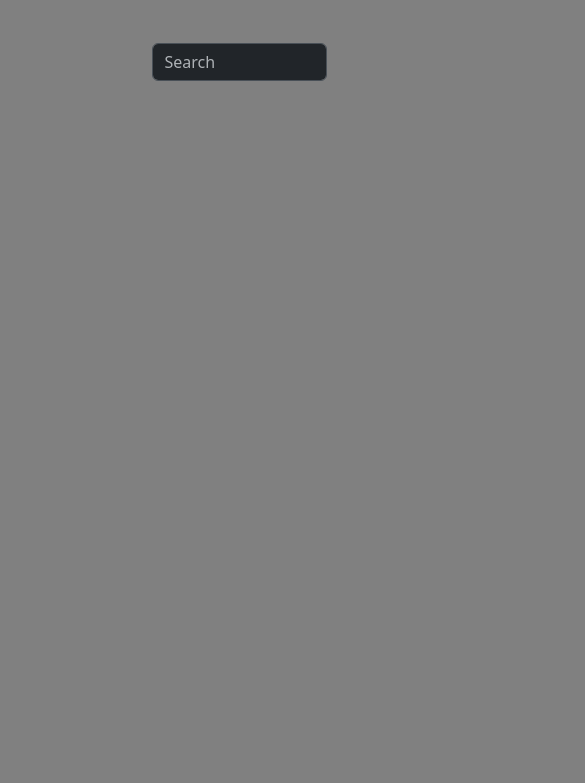
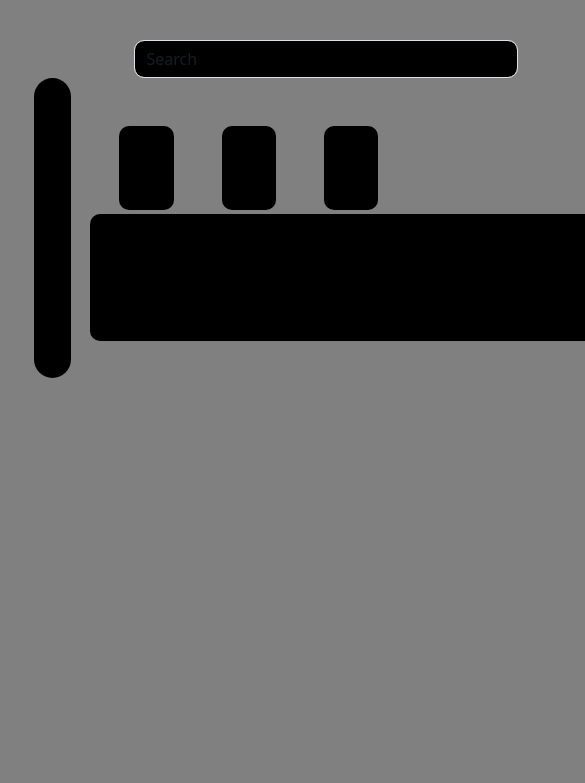
Before and after one commit to Abimanianandan/Day-12-task, a plain HTML site: page index.html in a window 390 px wide. Shown: the part 61-844 px from the top of the page, 585 px wide, since content can reach past the window. Drawn offline with nearby package versions, Linux system fonts and the light colour scheme.

Commit message:
code update

```diff
--- a/index.html
+++ b/index.html
@@ -3,7 +3,7 @@
   <head>
     <meta charset="UTF-8" />
     <meta name="viewport" content="width=device-width, initial-scale=1.0" />
-    <title>Day 12</title>
+    <title>Day 12 github logo design</title>
     <link
       href="https://cdn.jsdelivr.net/npm/bootstrap@5.3.2/dist/css/bootstrap.min.css"
       rel="stylesheet"
@@ -14,38 +14,35 @@
   </head>
 
   <body style="background-color: gray">
-    <nav class="navbar d-flex ">
-      <div
-        class="container-fluid justify-content-center "
-      >
-        <a class="navbar-brand" href="#">GITHUB</a>
+    <nav class="navbar navbar-expand-lg">
+      <div class="container-fluid">
+        <div class="col-5">
+          <img
+            src="assets/github logo.png"
+            alt="github logo"
+            class="img-fluid"
+          />
+        </div>
+        <div class="col-7">
+          <h5 class="text-light">GITHUB</h5>
+        </div>
       </div>
     </nav>
-    <div
-      class="container d-flex  justify-content-center mt-5 ms-5 "
-    >
-      <form class="d-flex w-50" role="search">
+
+    <form class="d-flex ms-5" role="search">
+      <div class="col-sm-5 offset-3 mt-5">
         <input
-          class="form-control me-2"
+          class="form-control"
           type="search"
           placeholder="Search"
           aria-label="Search"
-          data-bs-theme="dark"
         />
-      </form>
+      </div>
+    </form>
+    <div class="container d-flex position-absolute ">
+      <div class="box-1 me-5"></div>
+      <div class="box-2 mt-5 "></div>
+      <div class="box-3 mt-5 ms-5"></div>
+      <div class="box-4 mt-5 ms-5"></div>
     </div>
-    <div
-      class="d-flex "
-    ></div>
-    <script
-      src="https://cdn.jsdelivr.net/npm/@popperjs/core@2.11.8/dist/umd/popper.min.js"
-      integrity="sha384-I7E8VVD/ismYTF4hNIPjVp/Zjvgyol6VFvRkX/vR+Vc4jQkC+hVqc2pM8ODewa9r"
-      crossorigin="anonymous"
-    ></script>
-    <script
-      src="https://cdn.jsdelivr.net/npm/bootstrap@5.3.2/dist/js/bootstrap.min.js"
-      integrity="sha384-BBtl+eGJRgqQAUMxJ7pMwbEyER4l1g+O15P+16Ep7Q9Q+zqX6gSbd85u4mG4QzX+"
-      crossorigin="anonymous"
-    ></script>
-  </body>
-</html>
+    <div class="box-5 d-inline-flex position-absolute"></div>
--- a/style.css
+++ b/style.css
@@ -1,7 +1,198 @@
 .navbar{
   background-color: rgb(35, 35, 43);
+}
+ @media(max-width:586px){
+  .navbar{
+    background-color: rgb(35, 35, 43);
+    width: 120%;
+  }
+}
+@media(max-width:356px){
+  .navbar{
+    background-color: rgb(35, 35, 43);
+    width: 150%;
+  }
+}
 
+div>img{
+  height: 10%;
+  width: 10%;
 }
-.navbar-brand{
-  color: white;
+@media(max-width:480px){
+  div>img{
+    height: 20%;
+    width: 20%;
+  }
 }
+.form-control{
+  background-color: black;
+  color: gray;
+  border-radius: 10px;
+
+ }
+@media(max-width:500px){
+  .form-control{
+    background-color: black;
+    color: gray;
+    border-radius: 10px;
+    width: 150%;
+   }
+}
+@media(max-width:320px){
+  .form-control{
+    background-color: black;
+    color: gray;
+    border-radius: 10px;
+    width: 100%;
+   }
+}
+.box-1{
+  height: 60vh;
+  width: 15vw;
+  border-radius: 20px;
+  margin-left: 6%;
+  background-color: black;
+}
+@media(max-width:767px){
+  .box-1{
+    height: 300px;
+    width: 350px;
+    border-radius: 20px;
+    background-color: black;
+  }
+}
+@media(max-width-md){
+  .box-1{
+    height: 300px;
+    width: 200px;
+    border-radius: 20px;
+    background-color: black;
+  }
+}
+
+ @media(max-width:320px){
+  .box-1{
+    height: 250px;
+    width: 200%;
+    background-color: black;
+  }
+}
+
+
+.box-2{
+  height: 15vh;
+  width: 25vh;
+  border-radius: 10px;
+  background-color: black;
+}
+@media(max-width:767px){
+  .box-2{
+    height: 10vh;
+    width: 50vh;
+    border-radius: 10px;
+    background-color: black;
+  }
+}
+@media(max-width:480px){
+  .box-2{
+    height: 10vh;
+    width: 60vh;
+    border-radius: 10px;
+    background-color: black;
+  }
+}
+
+.box-3{
+  height: 15vh;
+  width: 25vh;
+  border-radius: 10px;
+  background-color: black;
+}
+@media(max-width:767px){
+  .box-3{
+    height: 10vh;
+    width: 50vh;
+    border-radius: 10px;
+    background-color: black;
+  }
+}
+@media(max-width:480px){
+  .box-3{
+    height: 10vh;
+    width: 60vh;
+    border-radius: 10px;
+    background-color: black;
+  }
+}
+
+.box-4{
+  height: 15vh;
+  width: 25vh;
+  border-radius: 10px;
+  background-color: black;
+}
+@media(max-width:767px){
+  .box-4{
+    height: 10vh;
+    width: 50vh;
+    border-radius: 10px;
+    background-color: black;
+  }
+}
+@media(max-width:480px){
+  .box-4{
+    height: 10vh;
+    width: 60vh;
+    border-radius: 10px;
+    background-color: black;
+  }
+}
+
+.box-5{
+  height: 15vh;
+  width: 90vh;
+  background-color: black;
+  border-radius: 10px;
+  margin-top:20%;
+  margin-left: 25%;
+}
+@media(max-width:768px){
+  .box-5{
+    height: 15vh;
+    width: 70vh;
+    background-color: black;
+    border-radius: 10px;
+    margin-top:20%;
+    margin-left: 30%;
+  }
+}
+  @media(max-width:730px){
+    .box-5{
+      height: 15vh;
+      width: 60vh;
+      background-color: black;
+      border-radius: 10px;
+      margin-top:25%;
+      margin-left: 30%;
+    }
+}
+@media(max-width:500px){
+  .box-5{
+    height: 15vh;
+    width: 60vh;
+    background-color: black;
+    border-radius: 10px;
+    margin-top:35%;
+    margin-left: 23%;
+  }
+}
+@media(max-width:320px){
+  .box-5{
+    height: 15vh;
+    width: 40vh;
+    background-color: black;
+    border-radius: 10px;
+    margin-top:45%;
+    margin-left: 30%;
+  }
+}
```
Also changed, not shown: assets/github logo.png.
